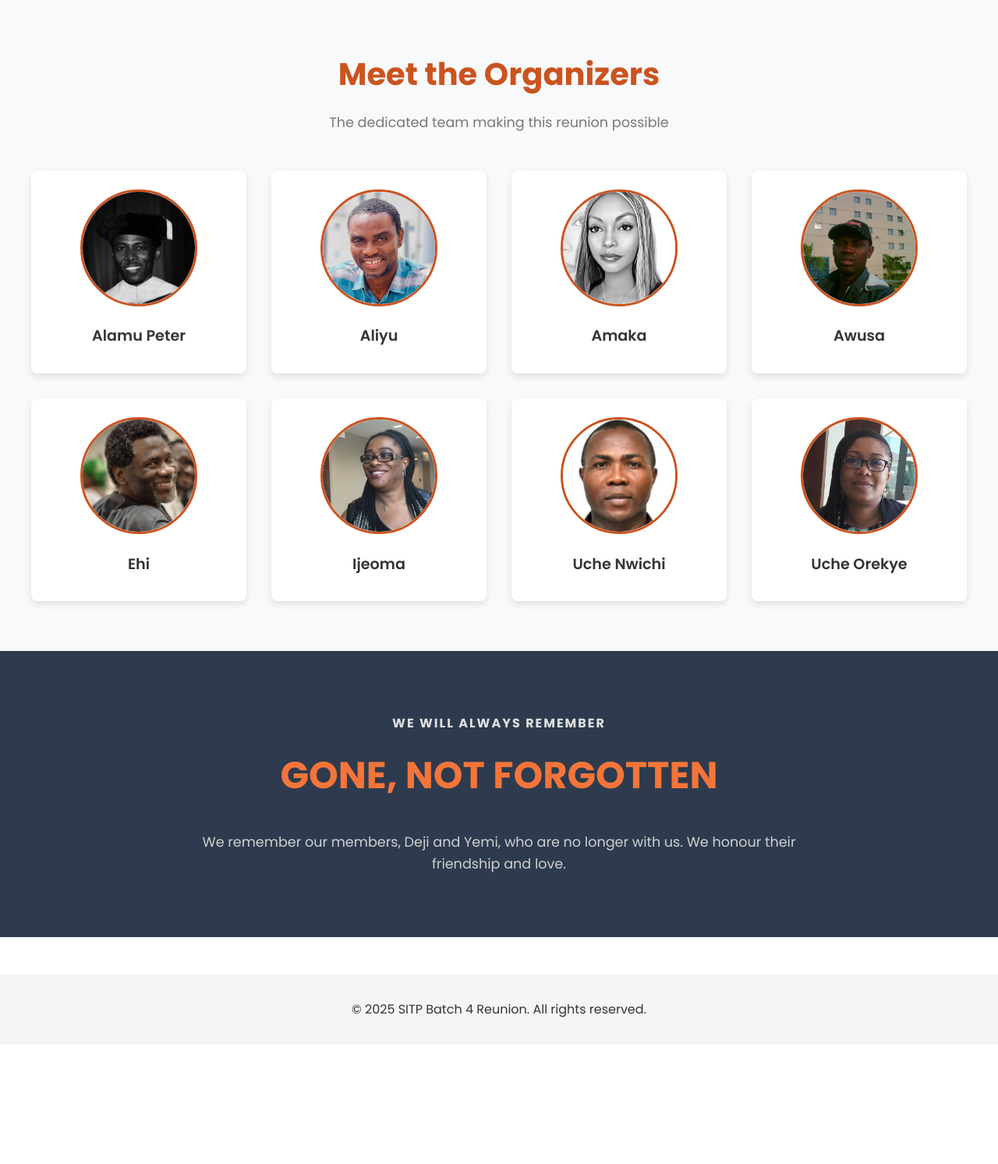
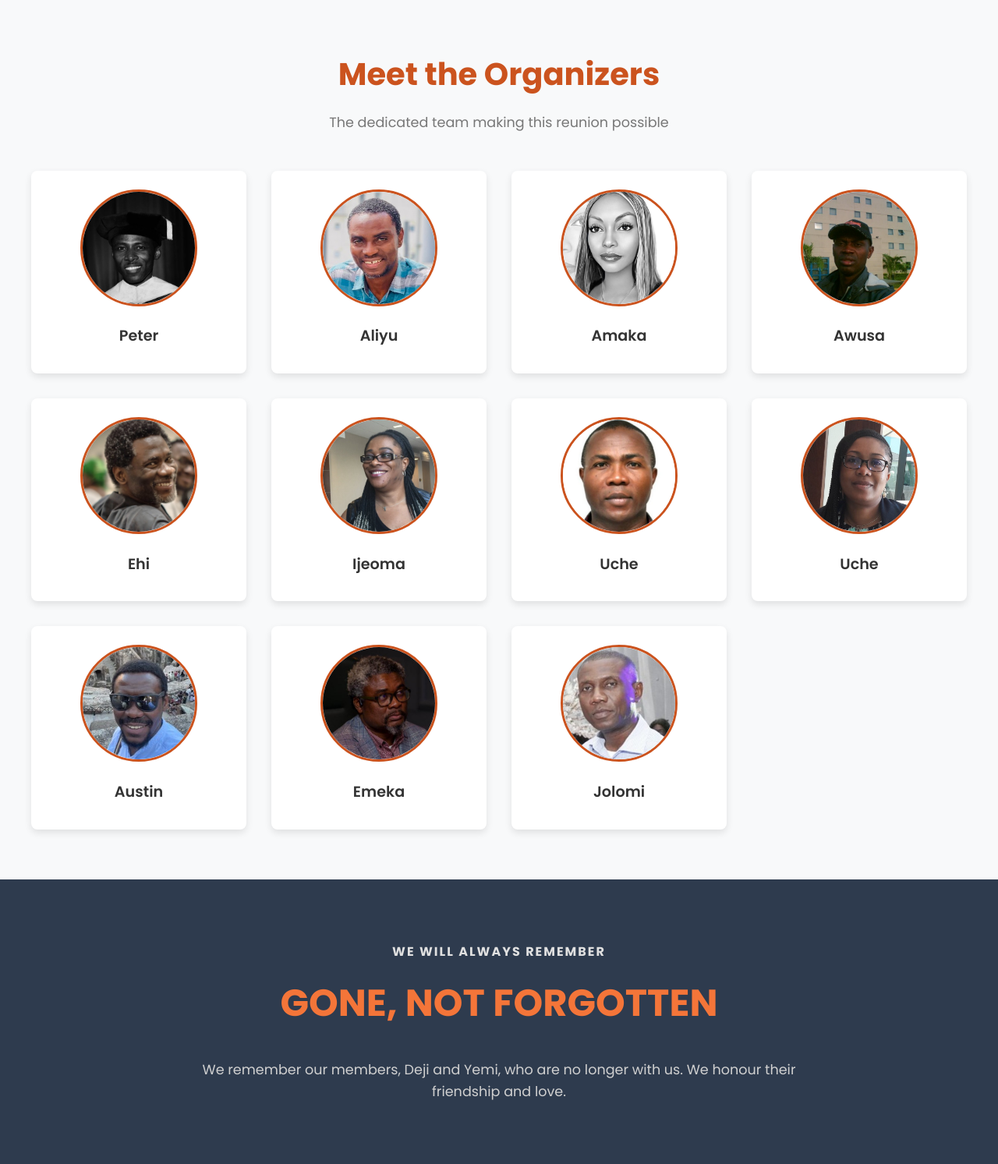
Before and after one commit to dreyyfuss/reunion, a Django app: page / in a window 1280 px wide. Shown: the part 1744-3237 px from the top of the page at 78% size. Before the commit the page ends 3049 px from the top, so only its background shows below. Run offline with Django 5.2, Linux system fonts and the light colour scheme.

Commit message:
Add more organizers to home page

```diff
--- a/templates/home.html
+++ b/templates/home.html
@@ -68,7 +68,7 @@
                 <!-- Row 1 -->
                 <div class="organizer-card">
                     <img src="{% static 'images/organizers/alamu_peter.jpeg' %}" alt="Alamu Peter" class="organizer-image">
-                    <h3 class="organizer-name">Alamu Peter</h3>
+                    <h3 class="organizer-name">Peter</h3>
                 </div>
 
                 <div class="organizer-card">
@@ -99,12 +99,27 @@
 
                 <div class="organizer-card">
                     <img src="{% static 'images/organizers/uche_nwichi.jpeg' %}" alt="Uche Nwichi" class="organizer-image">
-                    <h3 class="organizer-name">Uche Nwichi</h3>
+                    <h3 class="organizer-name">Uche</h3>
                 </div>
 
                 <div class="organizer-card">
                     <img src="{% static 'images/organizers/uche_orekye.jpeg' %}" alt="Uche Orekye" class="organizer-image">
-                    <h3 class="organizer-name">Uche Orekye</h3>
+                    <h3 class="organizer-name">Uche</h3>
+                </div>
+
+                <div class="organizer-card">
+                    <img src="{% static 'images/organizers/austin.jpeg' %}" alt="Uche Nwichi" class="organizer-image">
+                    <h3 class="organizer-name">Austin</h3>
+                </div>
+
+                <div class="organizer-card">
+                    <img src="{% static 'images/organizers/emeka.jpeg' %}" alt="Uche Orekye" class="organizer-image">
+                    <h3 class="organizer-name">Emeka</h3>
+                </div>
+
+                <div class="organizer-card">
+                    <img src="{% static 'images/organizers/jolomi.jpeg' %}" alt="Uche Orekye" class="organizer-image">
+                    <h3 class="organizer-name">Jolomi</h3>
                 </div>
             </div>
         </div>
```
Also changed, not shown: static/images/organizers/austin.jpeg (added), static/images/organizers/emeka.jpeg (added), static/images/organizers/jolomi.jpeg (added).
